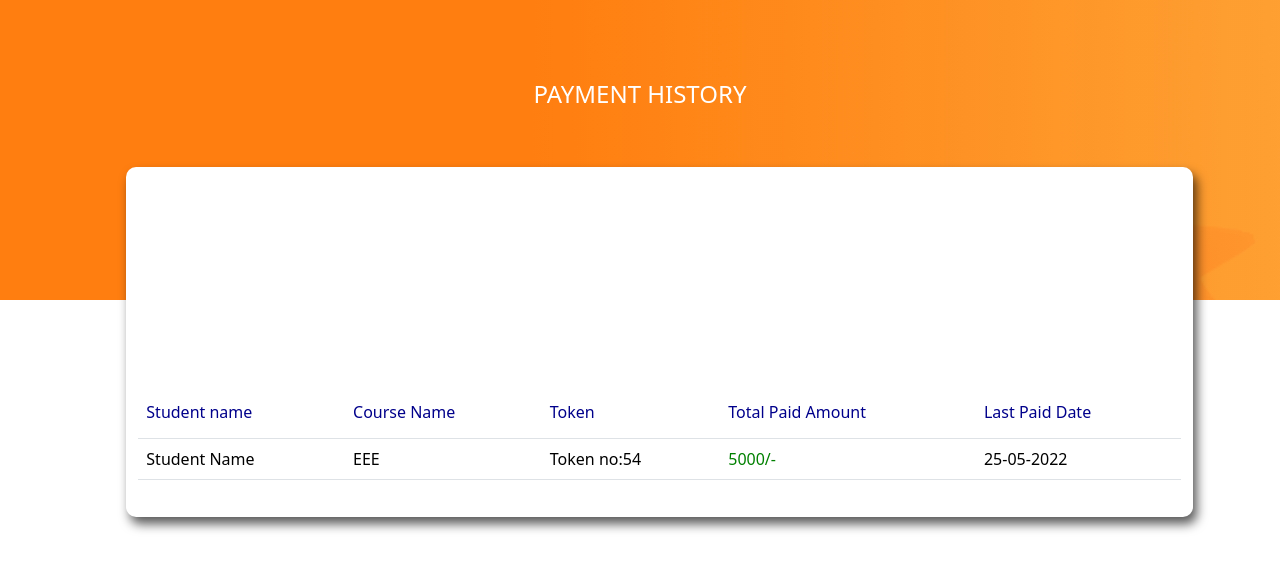
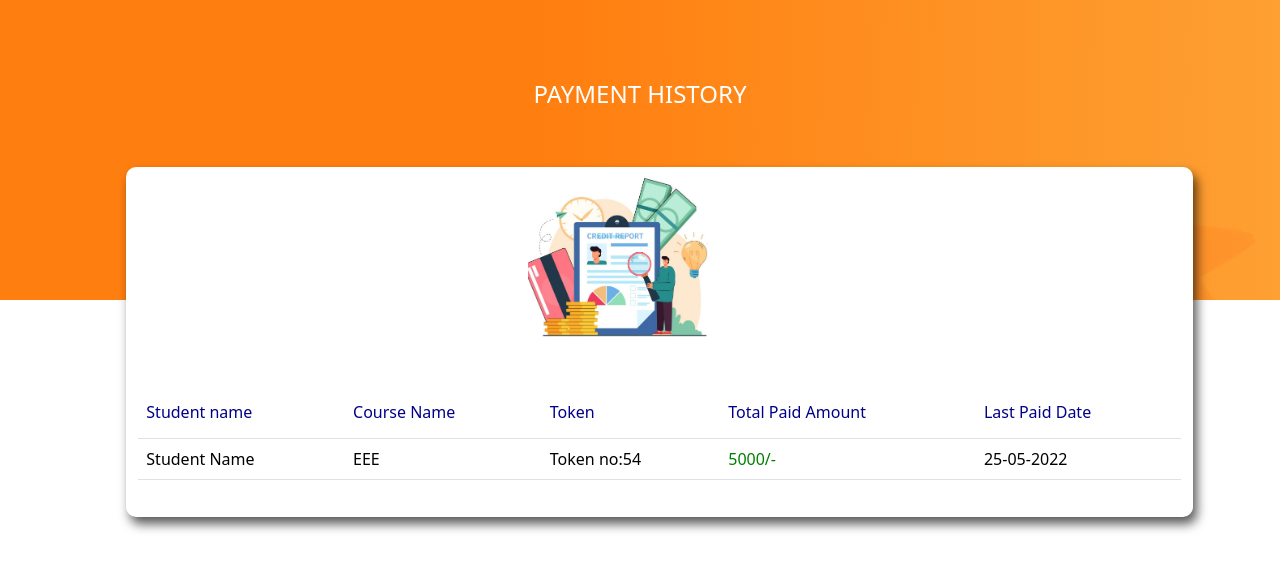
Before and after one commit to neethu-ku/payment, a plain HTML site: page index.html in a window 1280 px wide. Drawn offline with nearby package versions, Linux system fonts and the light colour scheme; the site is published under a folder, as on GitHub Pages, so addresses that start at the root find nothing.

Commit message:
Update style.css

```diff
--- a/style.css
+++ b/style.css
@@ -27,7 +27,7 @@ margin-left: -75px;
     width: 180px;
     margin-left: 390px;
     height: 180px;
-  background-image: url("/img/GetPaidStock\ com-622b3d953d8cb\ \(3\).jpg");
+  background-image: url("./img/GetPaidStock\ com-622b3d953d8cb\ \(3\).jpg");
   background-position: center;
   background-size: cover;
 
```
